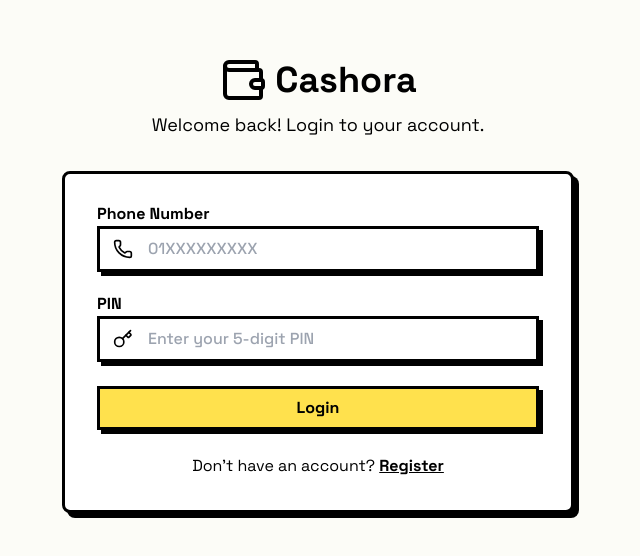
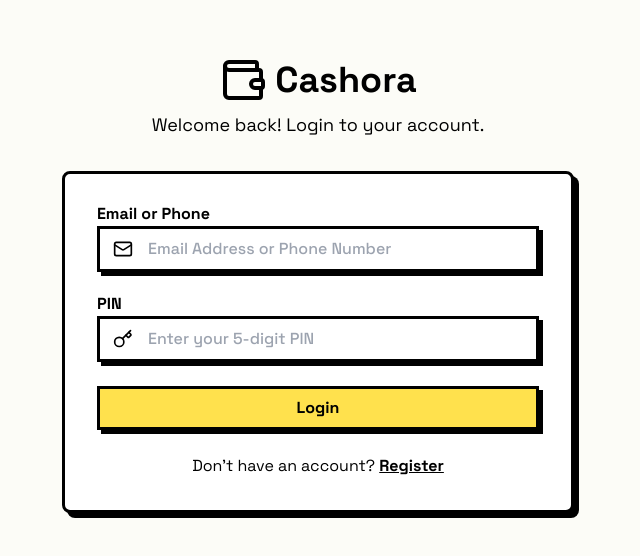
Before and after one commit to mahmudulturan/cashora-frontend, a React (Vite) app: page /login in a window 1280 px wide. Shown: the part 116-672 px from the top of the page, without its empty margins (322-962 px from the left). Built offline with nearby package versions, Linux system fonts and the light colour scheme.

Commit message:
feat: add login form validation and update form components

```diff
--- a/src/pages/auth/login/components/login-form.tsx
+++ b/src/pages/auth/login/components/login-form.tsx
@@ -1,22 +1,29 @@
 import { FC } from 'react';
-import { Phone, Key } from 'lucide-react';
+import { Phone, Key, Mail } from 'lucide-react';
 import { Button } from '@/components/ui/button';
-import { Input } from '@/components/ui/input';
 import { Link } from 'react-router';
 import { Label } from '@/components/ui/label';
+import authValidations from '@/schema/auth.validation';
+import Form from '@/components/shared/form/form';
+import FormInput from '@/components/shared/form/form-input';
 
 const LoginForm: FC = () => {
+    const onSubmit = (data: any) => {
+        console.log(data);
+    }
+
     return (
-        <form className="card-white rounded-lg p-8 space-y-6">
+        <Form schema={authValidations.loginUser} onSubmit={onSubmit} className="card-white rounded-lg p-8 space-y-6">
             <div>
-                <Label htmlFor="phone">Phone Number</Label>
+                <Label htmlFor="emailOrPhone">Email or Phone</Label>
                 <div className="relative">
-                    <Phone className="absolute left-4 top-1/2 -translate-y-1/2 w-5 h-5" />
-                    <Input
+                    <Mail className="absolute left-4 top-1/2 -translate-y-1/2 w-5 h-5" />
+                    <FormInput
                         type="tel"
-                        id="phone"
+                        id="emailOrPhone"
+                        name="emailOrPhone"
                         className="pl-12 w-full"
-                        placeholder="01XXXXXXXXX"
+                        placeholder="Email Address or Phone Number"
                     />
                 </div>
             </div>
@@ -25,9 +32,10 @@ const LoginForm: FC = () => {
                 <Label htmlFor="pin">PIN</Label>
                 <div className="relative">
                     <Key className="absolute left-4 top-1/2 -translate-y-1/2 w-5 h-5" />
-                    <Input
+                    <FormInput
                         type="password"
                         id="pin"
+                        name="pin"
                         className="pl-12 w-full"
                         placeholder="Enter your 5-digit PIN"
                         maxLength={5}
@@ -43,7 +51,7 @@ const LoginForm: FC = () => {
                 Don't have an account?{' '}
                 <Link to="/register" className="font-bold underline">Register</Link>
             </p>
-        </form>
+        </Form>
     );
 };
 
--- a/src/schema/auth.validation.ts
+++ b/src/schema/auth.validation.ts
@@ -2,7 +2,7 @@ import { z } from 'zod';
 
 const pinValidationSchema = z.string().min(5, { message: 'Pin must be 5 digits' }).max(5, { message: 'Pin must be 5 digits' });
 
-const registerUserValidationSchema = z.object({
+const registerUser = z.object({
     name: z.object({
         firstName: z.string().min(1, "Enter first name"),
         lastName: z.string().min(1, "Enter last name"),
@@ -14,12 +14,25 @@ const registerUserValidationSchema = z.object({
     }),
     pin: pinValidationSchema,
     nid: z.string().length(10, "NID must be 10 digits")
-})
+});
 
+const loginUser = z.object({
+    emailOrPhone: z.string({
+        required_error: 'Email or phone number is required',
+    }).refine(value => {
+        const emailRegex = /^[^\s@]+@[^\s@]+\.[^\s@]+$/;
+        const mobileRegex = /^[0-9]{11,11}$/;
+        return emailRegex.test(value) || mobileRegex.test(value);
+    }, {
+        message: 'Must be a valid email or phone number',
+    }),
+    pin: pinValidationSchema
+});
 
 
 const authValidations = {
-    registerUser: registerUserValidationSchema
+    registerUser,
+    loginUser
 }
 
 export default authValidations;
```
